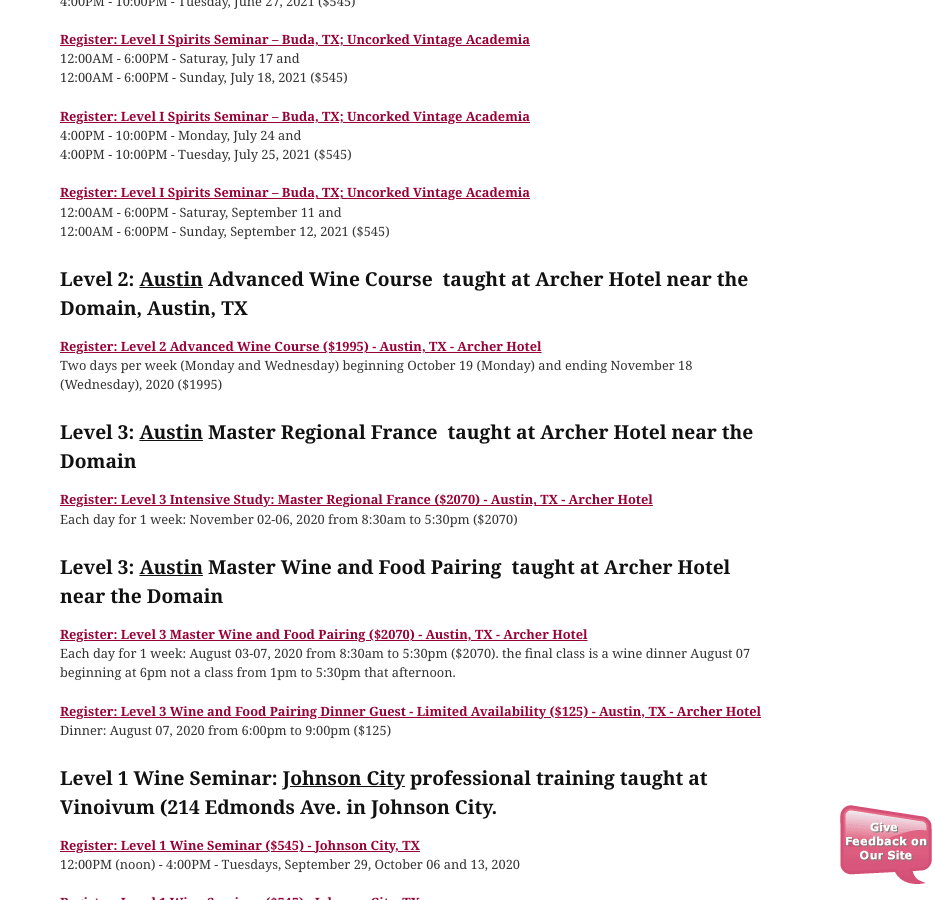
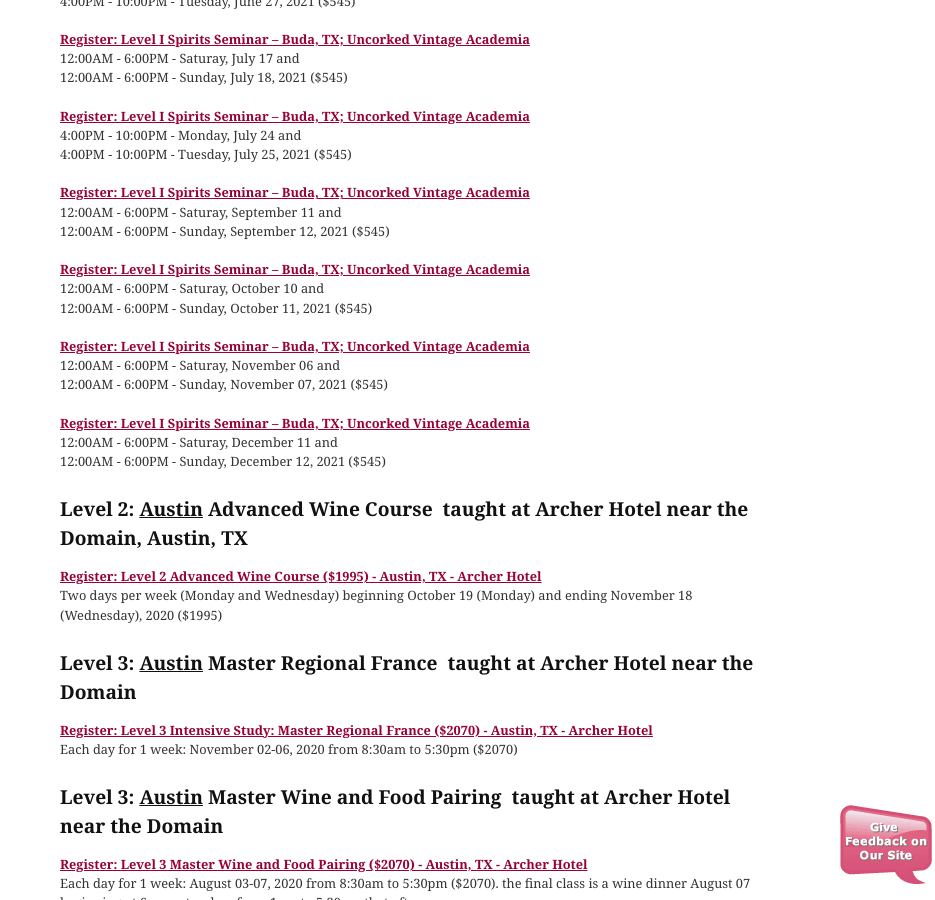
Before and after one commit to CKDev/internationalwineguild.com, a Jekyll site: the page built from texas-wine-school.html, in a window 1280 px wide and 900 px high, scrolled down 2628 px. Shown: the whole window, without its empty margins (345-1280 px from the left). Built offline with Jekyll 4.4.1, drawn with Linux system fonts in a browser that asks for light colours; a script that is not in the unit is left out; comment, search, counter and statistics services are not loaded.

Commit message:
Update texas-wine-school.html

```diff
--- a/texas-wine-school.html
+++ b/texas-wine-school.html
@@ -177,6 +177,28 @@
   </a><br>
   12:00AM - 6:00PM - Saturay, September 11 and<br>
   12:00AM - 6:00PM - Sunday, September 12, 2021 ($545)</p>
+
+<p><a class="ga-track"
+    href="http://ww4.aitsafe.com/cf/add.cfm?userid=6714687&amp;product=Level+1+Spirits+Seminar+Uncorked+Vintage+Academia++-++10/09-10, 2021&amp;price=545&amp;return=www.internationalwineguild.com/texas-wine-school">
+    <strong>Register: Level I Spirits Seminar – Buda, TX; Uncorked Vintage Academia</strong>
+  </a><br>
+  12:00AM - 6:00PM - Saturay, October 10 and<br>
+  12:00AM - 6:00PM - Sunday, October 11, 2021 ($545)</p>
+
+<p><a class="ga-track"
+    href="http://ww4.aitsafe.com/cf/add.cfm?userid=6714687&amp;product=Level+1+Spirits+Seminar+Uncorked+Vintage+Academia++-++11/06-07, 2021&amp;price=545&amp;return=www.internationalwineguild.com/texas-wine-school">
+    <strong>Register: Level I Spirits Seminar – Buda, TX; Uncorked Vintage Academia</strong>
+  </a><br>
+  12:00AM - 6:00PM - Saturay, November 06 and<br>
+  12:00AM - 6:00PM - Sunday, November 07, 2021 ($545)</p>
+
+<p><a class="ga-track"
+    href="http://ww4.aitsafe.com/cf/add.cfm?userid=6714687&amp;product=Level+1+Spirits+Seminar+Uncorked+Vintage+Academia++-++12/11-12, 2021&amp;price=545&amp;return=www.internationalwineguild.com/texas-wine-school">
+    <strong>Register: Level I Spirits Seminar – Buda, TX; Uncorked Vintage Academia</strong>
+  </a><br>
+  12:00AM - 6:00PM - Saturay, December 11 and<br>
+  12:00AM - 6:00PM - Sunday, December 12, 2021 ($545)</p>
+
 <h3><strong>Level 2: <u>Austin</u> Advanced Wine Course&nbsp; taught at Archer Hotel near the Domain, Austin, TX&nbsp;</strong></h3>
 
 <p><a class="ga-track"
```
